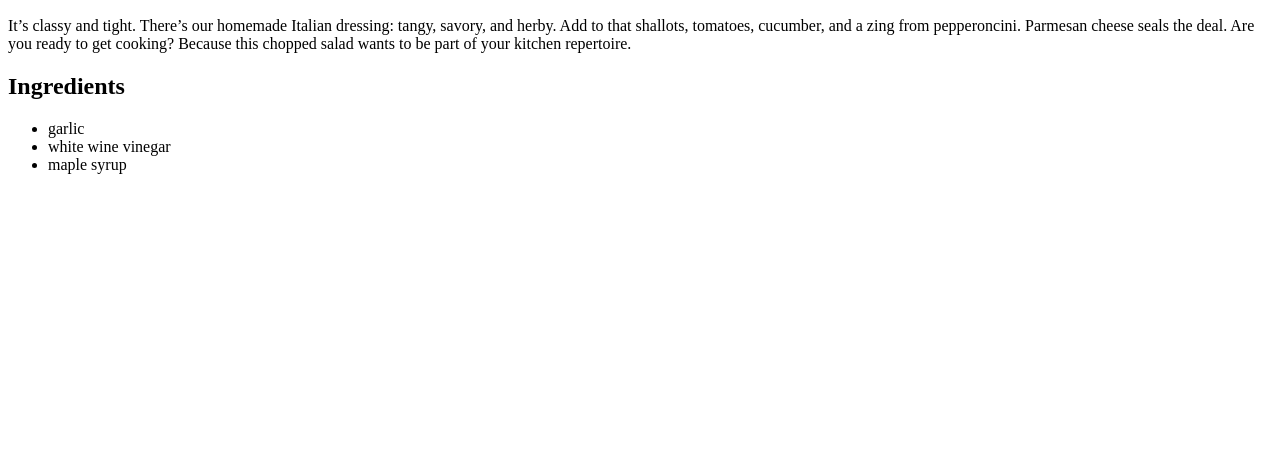
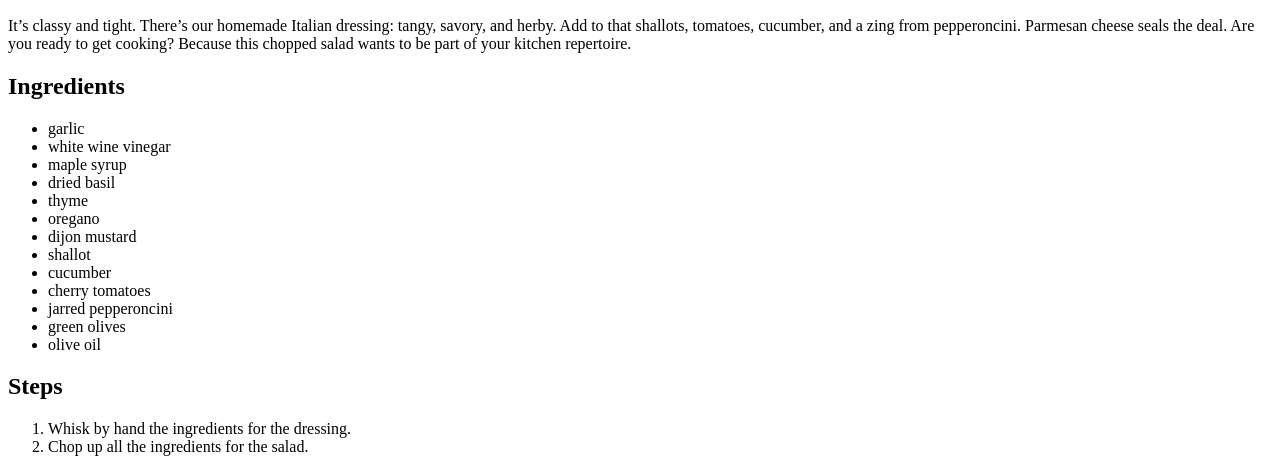
Before and after one commit to JustPanka/odin-recipes, a plain HTML site: page recipes/chopped-salad.html in a window 1280 px wide. Shown: the part 434-906 px from the top of the page. Before the commit the page ends 800 px from the top, so only its background shows below. Drawn offline with Linux system fonts and the light colour scheme.

Commit message:
2 other recipe pages
Create 2 other recipe pages

```diff
--- a/recipes/chopped-salad.html
+++ b/recipes/chopped-salad.html
@@ -17,7 +17,21 @@
         <li>garlic</li>
         <li>white wine vinegar</li>
         <li>maple syrup</li>
-
+        <li>dried basil</li>
+        <li>thyme</li>
+        <li>oregano</li>
+        <li>dijon mustard</li>
+        <li>shallot</li>
+        <li>cucumber</li>
+        <li>cherry tomatoes</li>
+        <li>jarred pepperoncini</li>
+        <li>green olives</li>
+        <li>olive oil</li>
     </ul>
+    <h2>Steps</h2>
+    <ol>
+        <li>Whisk by hand the ingredients for the dressing.</li>
+        <li>Chop up all the ingredients for the salad.</li>
+    </ol>
 </body>
 </html>
```
Also changed, not shown: index.html (+1 -0 lines), recipes/Peanut-butter&jam-flapjacks.html (added, +30 -0 lines).
